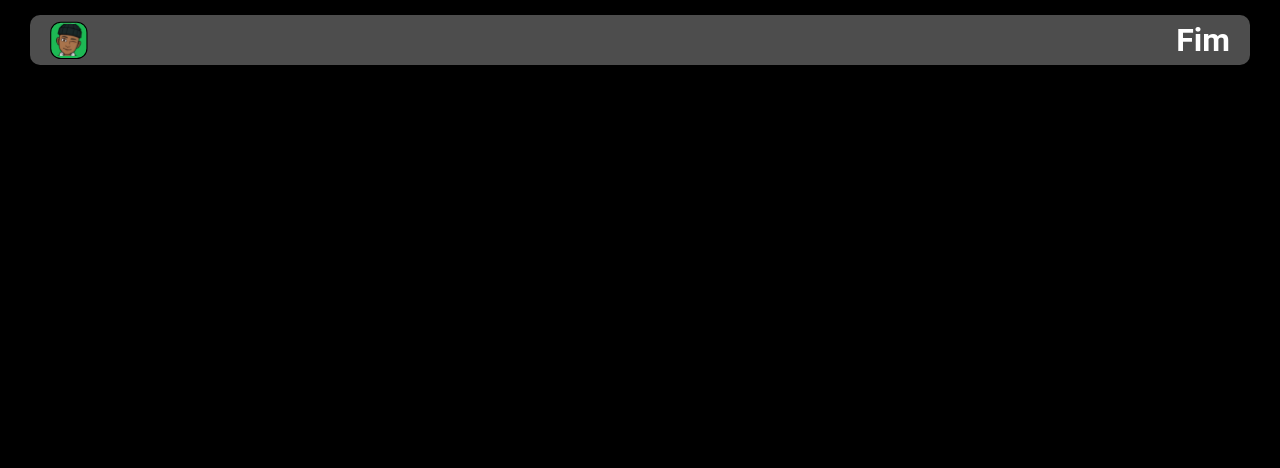
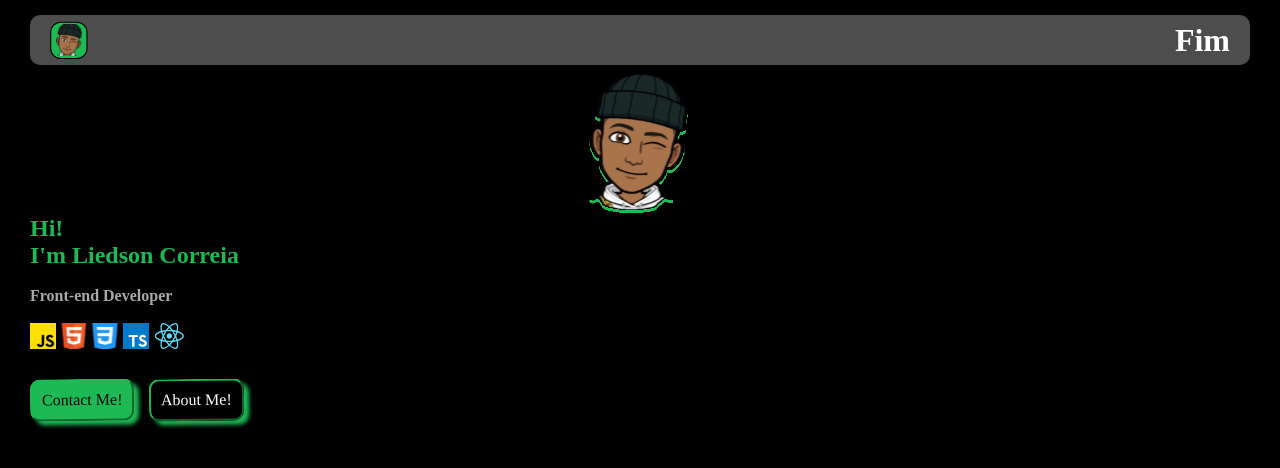
Before and after one commit to liedsonc/portifolio-web, a React (Vite) app: page / in a window 1280 px wide. Shown: the top 468 px of the page. Built offline with nearby package versions, Linux system fonts and the light colour scheme.

Commit message:
feat: create main section

```diff
--- a/src/pages/Home/index.tsx
+++ b/src/pages/Home/index.tsx
@@ -1,14 +1,17 @@
 import * as S from "./styles";
 import { CSS } from "@stitches/react";
 import { Navbar } from '../../components/Navbar';
-import { ReactNode } from 'react';
+import { ReactNode, useState } from 'react';
 import * as data from "../../../lib/data"
+import mainImg from "../../../public/assets/liedsoncT 1.svg"
 
-interface Props {
-    children: ReactNode;
-}
-type Home = Props
-function Home({ children, ...restprops }: Home) {
+
+function Home() {
+    let i = 0;
+    let technologies = data.Technologies
+    console.log("Technologies")
+
+
     return (
         <S.Home>
             <Navbar >
@@ -16,6 +19,36 @@ function Home({ children, ...restprops }: Home) {
                 <h1>Fim</h1>
             </Navbar>
 
+            <section>
+                <S.main>
+
+                    <S.imgDiv >
+                        <S.img src={mainImg} alt="" />
+                    </S.imgDiv>
+
+
+                    <S.greeterDiv>
+                        <S.mainTitle>Hi!<br />I'm Liedson Correia</S.mainTitle>
+                        <S.mainSubtitle>Front-end Developer</S.mainSubtitle>
+                        <S.Tecnologies>
+                            {
+                                data.Technologies.map(tech =>
+                                    <img src={tech.img} alt={tech.title} />
+                                )
+                            }
+
+                        </S.Tecnologies>
+                        <S.Buttons>
+                            <S.callToAction>
+                                Contact Me!
+                            </S.callToAction>
+                            <S.aboutButton>
+                                About Me!
+                            </S.aboutButton>
+                        </S.Buttons>
+                    </S.greeterDiv>
+                </S.main>
+            </section>
 
 
         </S.Home >
--- a/src/pages/Home/styles.ts
+++ b/src/pages/Home/styles.ts
@@ -7,12 +7,82 @@ export const Home = styled("div", {
     marginColor: "white",
     marginRight: 30,
     marginLeft: 30,
-    color: "#1DB954",
+    color: "$secondary",
+    fontFamily: "JetBrains Mono",
+
+
+})
+
+export const imgDiv = styled("div", {
+    display: "flex",
+    alignItems: "center",
+    justifyContent: "center",
+
+})
+
+export const img = styled("img", {
+    height: 150,
+    width: 150,
+})
+export const main = styled("main", {
+
+})
+export const greeterDiv = styled("div", {
 
 
 
 })
 
+export const mainTitle = styled("h1", {
+    color: "$secondary",
+
+})
+
+export const mainSubtitle = styled("h4", {
+    color: "$accentLight",
+    marginTop: 18,
+
+})
+
+export const Tecnologies = styled("div", {
+    display: "flex",
+    alignItems: "center",
+    gap: 5,
+    marginTop: 18,
+})
+export const Buttons = styled("div", {
+    marginTop: 30,
+})
+export const callToAction = styled("button", {
+    height: 42,
+    weight: 152,
+    borderColor: "$secondary",
+    backgroundColor: "$secondary",
+    fontFamily: "JetBrains Mono",
+    fontSize: 16,
+    marginRight: 15,
+    borderRadius: 10,
+    paddingRight: 10,
+    paddingLeft: 10,
+    boxShadow: '5px 4px 4px  #1DB954',
+    transform: "matrix(1, -0.01, 0.01, 1, 0, 0)",
+
+})
+export const aboutButton = styled("button", {
+    height: 42,
+    weight: 152,
+    borderColor: "$secondary",
+    backgroundColor: "transparent",
+    color: "$primary",
+    fontFamily: "JetBrains Mono",
+    fontSize: 16,
+    borderRadius: 10,
+    paddingRight: 10,
+    paddingLeft: 10,
+    boxShadow: '5px 4px 4px  #1DB954',
+    transform: "matrix(1, -0.01, 0.01, 1, 0, 0)",
+
+})
 
 
 export type StyledHome = Stitches.VariantProps<typeof Home>;
```
